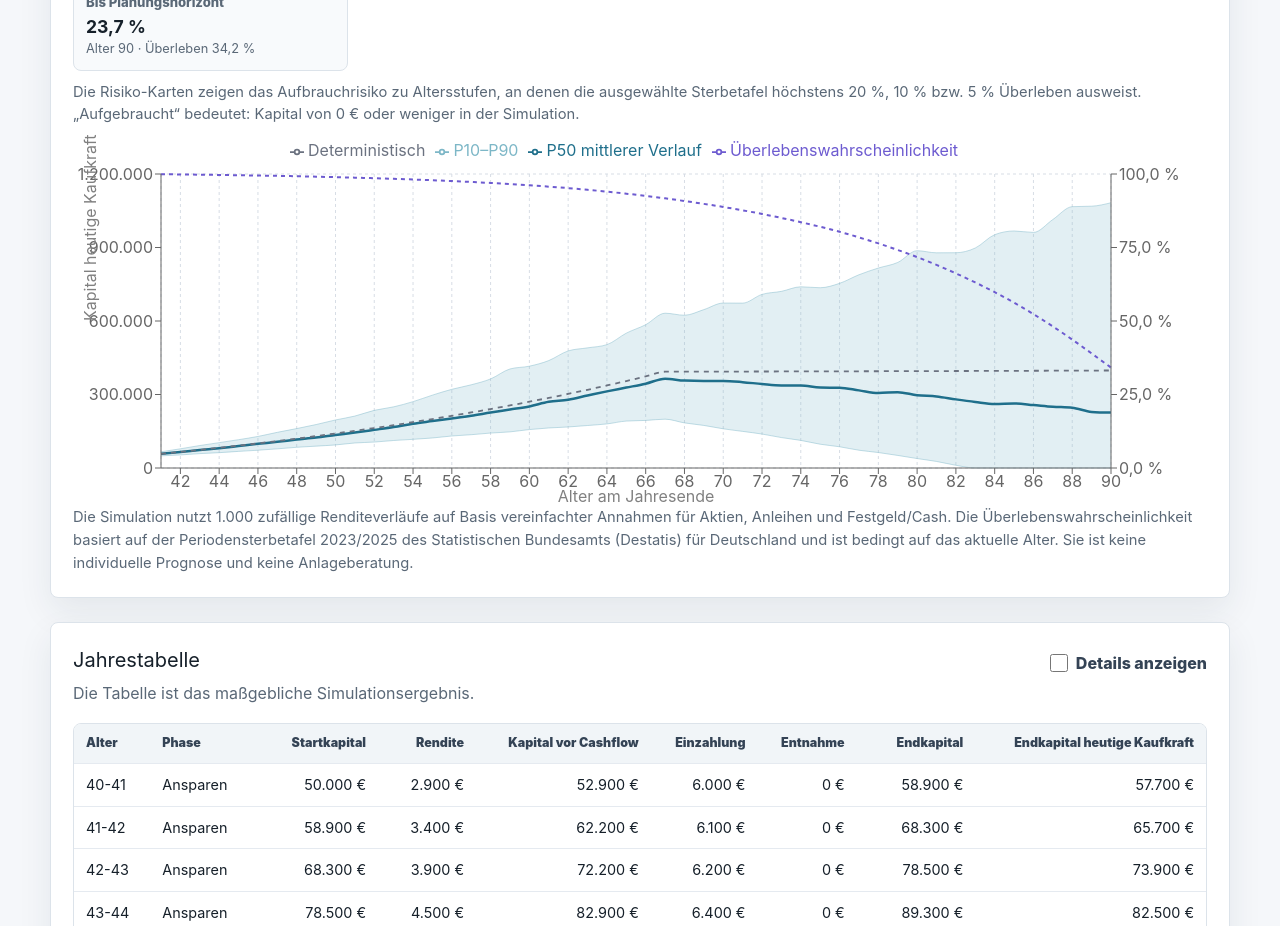
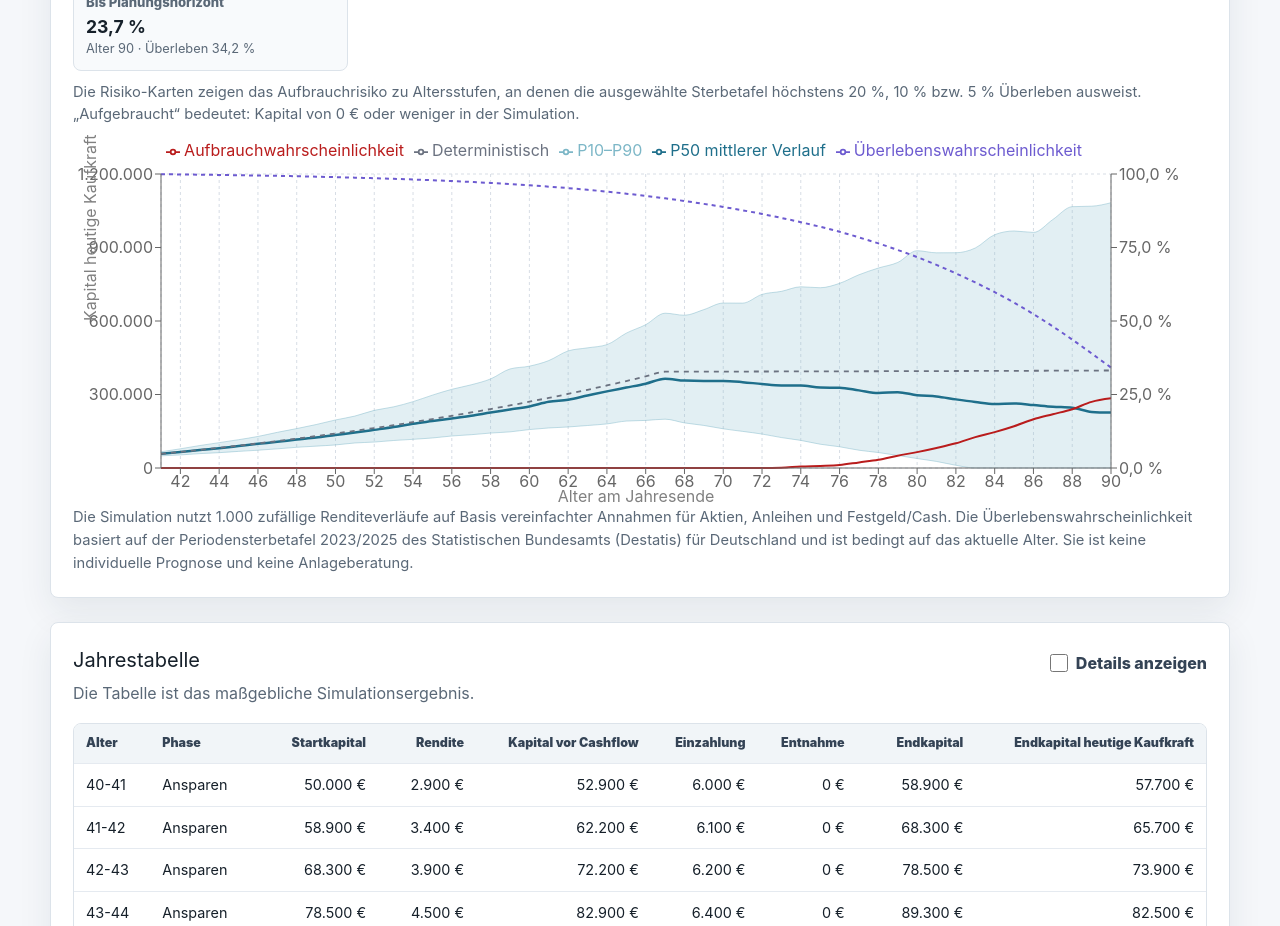
Before and after one commit to MaTeuff-bot/rentenlueckenrechner, a React (Vite) app: page / in a window 1280 px wide. Shown: the part 1880-2806 px from the top of the page. Built offline with nearby package versions, Linux system fonts and the light colour scheme.

Commit message:
Improve outcome chart scaling and depletion signal

```diff
--- a/src/features/rentenluecke/components/ScenarioOutcomeChart.tsx
+++ b/src/features/rentenluecke/components/ScenarioOutcomeChart.tsx
@@ -30,6 +30,7 @@ type ScenarioOutcomeChartProps = {
   depletionAgeEnd: number | null
   showSurvivalProbability: boolean
   useLogCapitalScale: boolean
+  capitalDisplayCap: number
 }
 
 type ChartDisplayRow = ScenarioOutcomeChartRow & {
@@ -60,14 +61,29 @@ function toLogScaleCapital(value: number): number {
   return Math.max(1, value)
 }
 
-function buildDisplayRows(rows: ScenarioOutcomeChartRow[], useLogCapitalScale: boolean): ChartDisplayRow[] {
+function capCapital(value: number, capitalDisplayCap: number): number {
+  return Math.min(value, capitalDisplayCap)
+}
+
+function toChartCapital(value: number, useLogCapitalScale: boolean, capitalDisplayCap: number): number {
+  const cappedValue = capCapital(value, capitalDisplayCap)
+  return useLogCapitalScale ? toLogScaleCapital(cappedValue) : cappedValue
+}
+
+function buildDisplayRows(
+  rows: ScenarioOutcomeChartRow[],
+  useLogCapitalScale: boolean,
+  capitalDisplayCap: number,
+): ChartDisplayRow[] {
   return rows.map((row) => {
-    const chartP10CapitalToday = useLogCapitalScale ? toLogScaleCapital(row.p10CapitalToday) : row.p10CapitalToday
-    const chartP50CapitalToday = useLogCapitalScale ? toLogScaleCapital(row.p50CapitalToday) : row.p50CapitalToday
-    const chartP90CapitalToday = useLogCapitalScale ? toLogScaleCapital(row.p90CapitalToday) : row.p90CapitalToday
-    const chartDeterministicCapitalToday = useLogCapitalScale
-      ? toLogScaleCapital(row.deterministicCapitalToday)
-      : row.deterministicCapitalToday
+    const chartP10CapitalToday = toChartCapital(row.p10CapitalToday, useLogCapitalScale, capitalDisplayCap)
+    const chartP50CapitalToday = toChartCapital(row.p50CapitalToday, useLogCapitalScale, capitalDisplayCap)
+    const chartP90CapitalToday = toChartCapital(row.p90CapitalToday, useLogCapitalScale, capitalDisplayCap)
+    const chartDeterministicCapitalToday = toChartCapital(
+      row.deterministicCapitalToday,
+      useLogCapitalScale,
+      capitalDisplayCap,
+    )
 
     return {
       ...row,
@@ -101,7 +117,7 @@ function ChartTooltip({ active, label, payload }: ChartTooltipProps) {
       <span>
         Deterministisch: {formatTooltipCurrency(row?.deterministicCapitalToday ?? values.get('deterministicCapitalToday'))}
       </span>
-      <span>Kapital aufgebraucht: {formatPercent(depletionProbability)}</span>
+      <span>Aufbrauchwahrscheinlichkeit: {formatPercent(depletionProbability)}</span>
       {Number.isFinite(survivalProbability) ? (
         <span>
           Überleben bis Alter {ageEnd}: {formatPercent(survivalProbability)}
@@ -117,8 +133,10 @@ export function ScenarioOutcomeChart({
   depletionAgeEnd,
   showSurvivalProbability,
   useLogCapitalScale,
+  capitalDisplayCap,
 }: ScenarioOutcomeChartProps) {
-  const displayRows = buildDisplayRows(rows, useLogCapitalScale)
+  const displayRows = buildDisplayRows(rows, useLogCapitalScale, capitalDisplayCap)
+  const showProbabilityAxis = showSurvivalProbability || rows.length > 0
 
   return (
     <div className="chart-shell outcome-chart-shell">
@@ -142,7 +160,7 @@ export function ScenarioOutcomeChart({
               position: 'insideLeft',
             }}
           />
-          {showSurvivalProbability ? (
+          {showProbabilityAxis ? (
             <YAxis
               yAxisId="survival"
               orientation="right"
@@ -200,6 +218,15 @@ export function ScenarioOutcomeChart({
               dot={false}
             />
           ) : null}
+          <Line
+            yAxisId="survival"
+            type="monotone"
+            dataKey="depletionProbability"
+            name="Aufbrauchwahrscheinlichkeit"
+            stroke="#b91c1c"
+            strokeWidth={2}
+            dot={false}
+          />
         </ComposedChart>
       </ResponsiveContainer>
     </div>
--- a/src/features/rentenluecke/components/ScenarioOutcomePanel.tsx
+++ b/src/features/rentenluecke/components/ScenarioOutcomePanel.tsx
@@ -122,6 +122,14 @@ export function ScenarioOutcomePanel({ result, stochasticSummary }: ScenarioOutc
     [lifeTableSex, result, stochasticSummary.rows],
   )
   const riskChips = useMemo(() => buildRiskChips(chartRows), [chartRows])
+  const capitalDisplayCap = Math.max(1, Math.max(...chartRows.map((row) => row.deterministicCapitalToday), 0) * 4)
+  const isCapitalDisplayCapped = chartRows.some(
+    (row) =>
+      row.p10CapitalToday > capitalDisplayCap ||
+      row.p50CapitalToday > capitalDisplayCap ||
+      row.p90CapitalToday > capitalDisplayCap ||
+      row.deterministicCapitalToday > capitalDisplayCap,
+  )
   const reachesDestatisAgeLimit = chartRows.some((row) => row.ageEnd >= DESTATIS_GERMANY_LIFE_TABLE_MAX_EXACT_AGE)
 
   return (
@@ -183,6 +191,7 @@ export function ScenarioOutcomePanel({ result, stochasticSummary }: ScenarioOutc
         depletionAgeEnd={result.summary.depletionAgeEnd}
         showSurvivalProbability={showSurvivalProbability}
         useLogCapitalScale={useLogCapitalScale}
+        capitalDisplayCap={capitalDisplayCap}
       />
 
       <p className="chart-note">
@@ -191,6 +200,13 @@ export function ScenarioOutcomePanel({ result, stochasticSummary }: ScenarioOutc
         Periodensterbetafel 2023/2025 des Statistischen Bundesamts (Destatis) für Deutschland und ist bedingt auf das
         aktuelle Alter. Sie ist keine individuelle Prognose und keine Anlageberatung.
       </p>
+      {isCapitalDisplayCapped ? (
+        <p className="chart-note">
+          Hinweis: Sehr hohe Kapitalwerte werden im Diagramm bei {formatCurrency(capitalDisplayCap, 100)} gedeckelt,
+          damit die übrigen Verläufe lesbar bleiben. Tooltip und Risiko-Karten zeigen weiterhin die echten
+          Simulationswerte.
+        </p>
+      ) : null}
       {useLogCapitalScale ? (
         <p className="chart-note">
           Hinweis: Bei logarithmischer Skalierung werden Kapitalwerte von 0 € oder weniger am unteren Rand der
--- a/src/shared/components/NumberInput.tsx
+++ b/src/shared/components/NumberInput.tsx
@@ -11,6 +11,22 @@ type NumberInputProps = {
   suffix?: string
   readOnly?: boolean
   onChange: (value: number) => void
+}
+
+function decimalPlaces(value: number): number {
+  if (!Number.isFinite(value)) return 0
+  const [, decimals = ''] = value.toString().split('.')
+  return decimals.length
+}
+
+function formatInputValue(value: number, step: number): string {
+  if (Number.isNaN(value)) return ''
+  if (!Number.isFinite(value)) return String(value)
+
+  const precision = decimalPlaces(step)
+  if (precision === 0) return String(Math.round(value))
+
+  return value.toFixed(precision).replace(/\.0+$/, '').replace(/(\.\d*?)0+$/, '$1')
 }
 
 export function NumberInput({
@@ -44,7 +60,7 @@ export function NumberInput({
           min={min}
           max={max}
           step={step}
-          value={Number.isNaN(value) ? '' : value}
+          value={formatInputValue(value, step)}
           readOnly={readOnly}
           onChange={handleChange}
           aria-invalid={error ? 'true' : 'false'}
```
Also changed, not shown: 2 other files (tests, documents, lock files or other folders).
